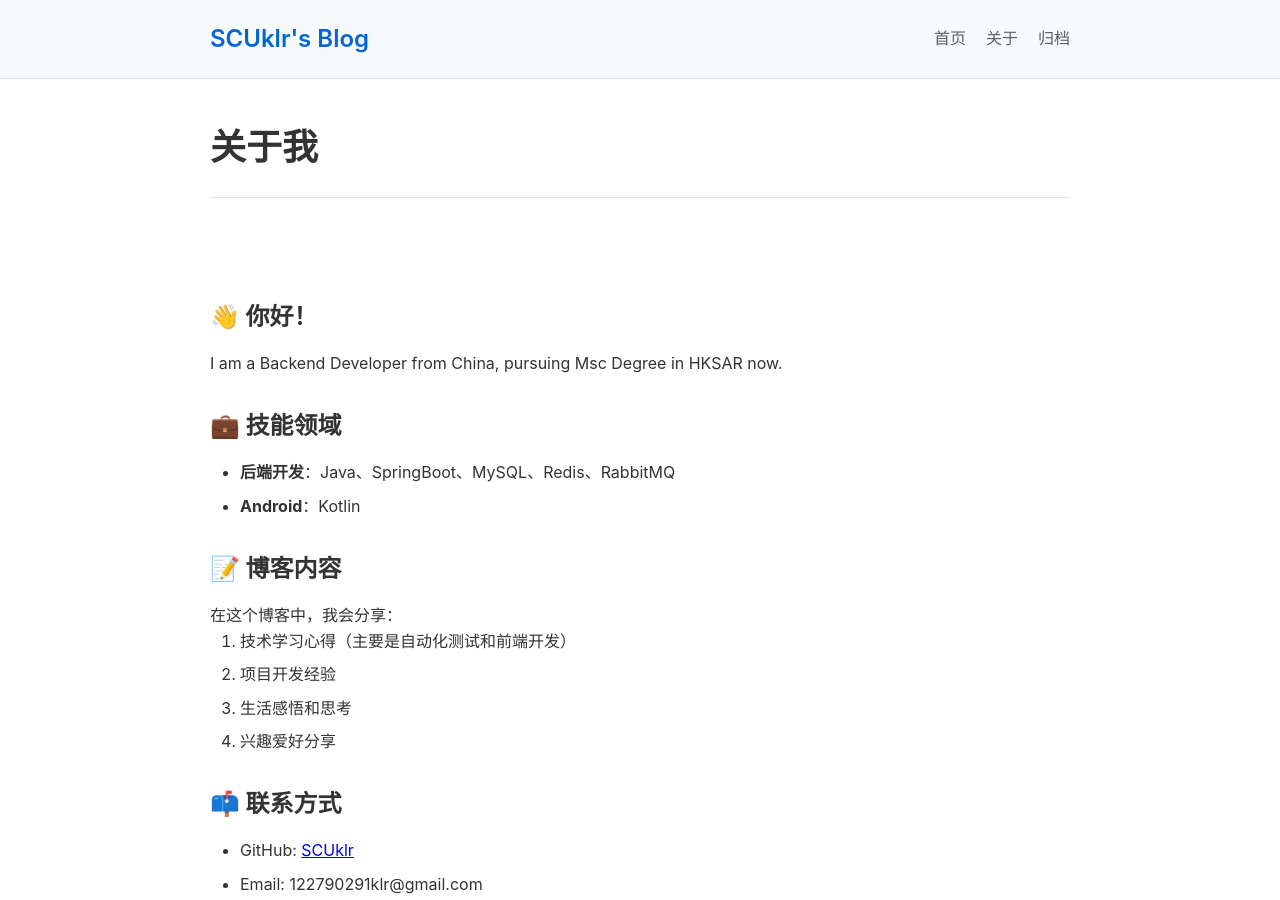
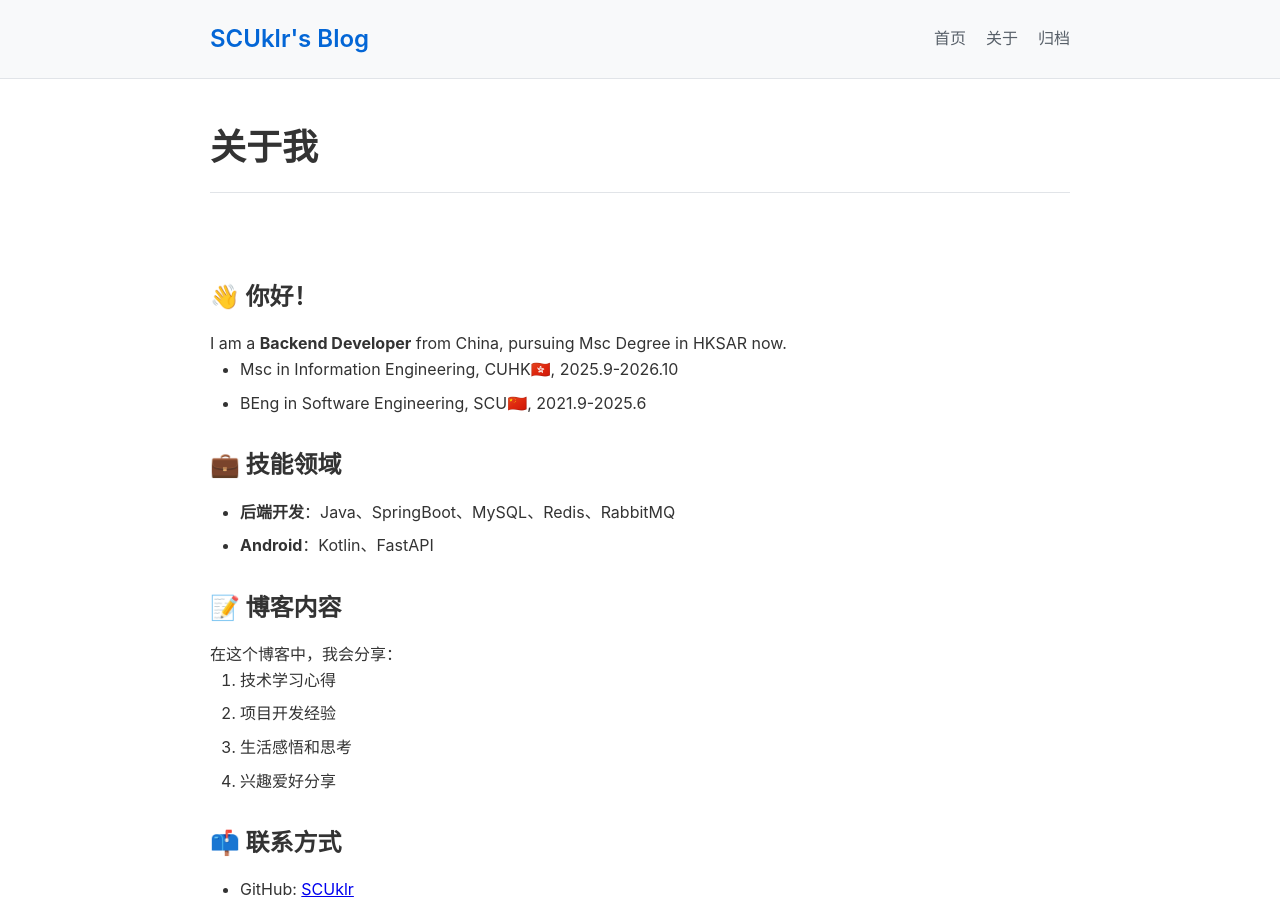
Before and after one commit to SCUklr/scuklr.github.io, a Jekyll site: the page built from about.md, in a window 1280 px wide and 900 px high. Built offline with Jekyll 4.4.1, drawn with Linux system fonts in a browser that asks for light colours.

Commit message:
Edit About Pages

```diff
--- a/about.md
+++ b/about.md
@@ -6,18 +6,21 @@ permalink: /about/
 
 ## 👋 你好！
 
-I am a Backend Developer from China, pursuing Msc Degree in HKSAR now.
+I am a **Backend Developer** from China, pursuing Msc Degree in HKSAR now.
+
+- Msc in Information Engineering, CUHK🇭🇰, 2025.9-2026.10
+- BEng in Software Engineering, SCU🇨🇳, 2021.9-2025.6
 
 ## 💼 技能领域
 
 - **后端开发**：Java、SpringBoot、MySQL、Redis、RabbitMQ
-- **Android**：Kotlin
+- **Android**：Kotlin、FastAPI
 
 ## 📝 博客内容
 
 在这个博客中，我会分享：
 
-1. 技术学习心得（主要是自动化测试和前端开发）
+1. 技术学习心得
 2. 项目开发经验
 3. 生活感悟和思考
 4. 兴趣爱好分享
--- a/assets/css/style.css
+++ b/assets/css/style.css
@@ -252,8 +252,8 @@ body {
 
 .page-title {
     font-size: 36px;
-    margin-bottom: 30px;
-    padding-bottom: 20px;
+    margin-bottom: 15px;
+    padding-bottom: 15px;
     border-bottom: 1px solid #e1e4e8;
 }
 
```
